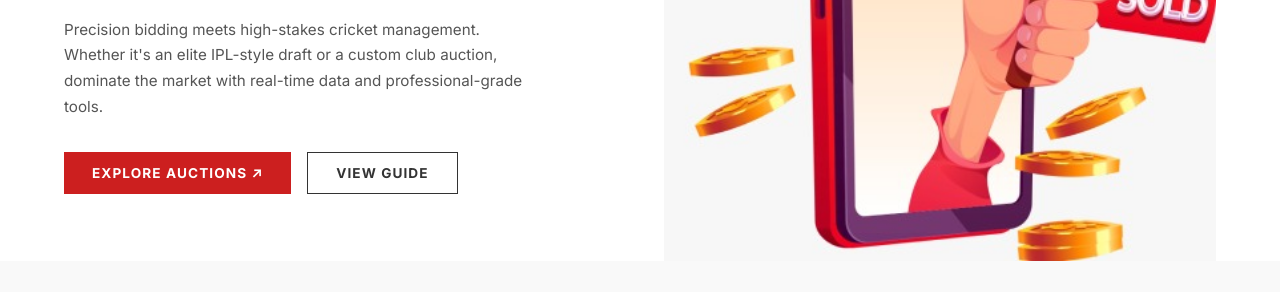
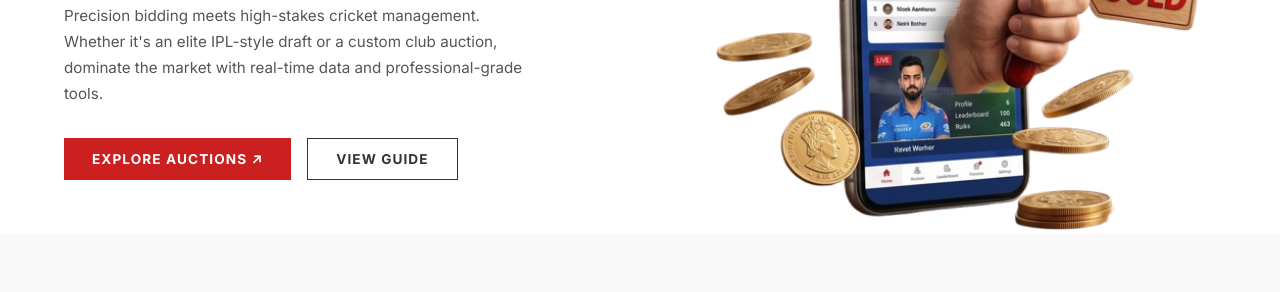
Before and after one commit to shubhlodaliya/ipl_auction, a website: page index.html in a window 1280 px wide. Shown: the part 392-684 px from the top of the page. Drawn offline with Linux system fonts and the light colour scheme; no server answers.

```diff
--- a/index.html
+++ b/index.html
@@ -296,7 +296,7 @@
       </div>
     </div>
     <div class="ma-hero-img-wrap">
-      <img class="ma-hero-illustration" src="assets/main page.jpeg" alt="IPL Auction Platform - Bid and Win Players" />
+      <img class="ma-hero-illustration" src="assets/final.png" alt="IPL Auction Platform - Bid and Win Players" />
     </div>
   </section>
 
```
Also changed, not shown: assets/final.png (added), assets/main page.jpeg (deleted).
